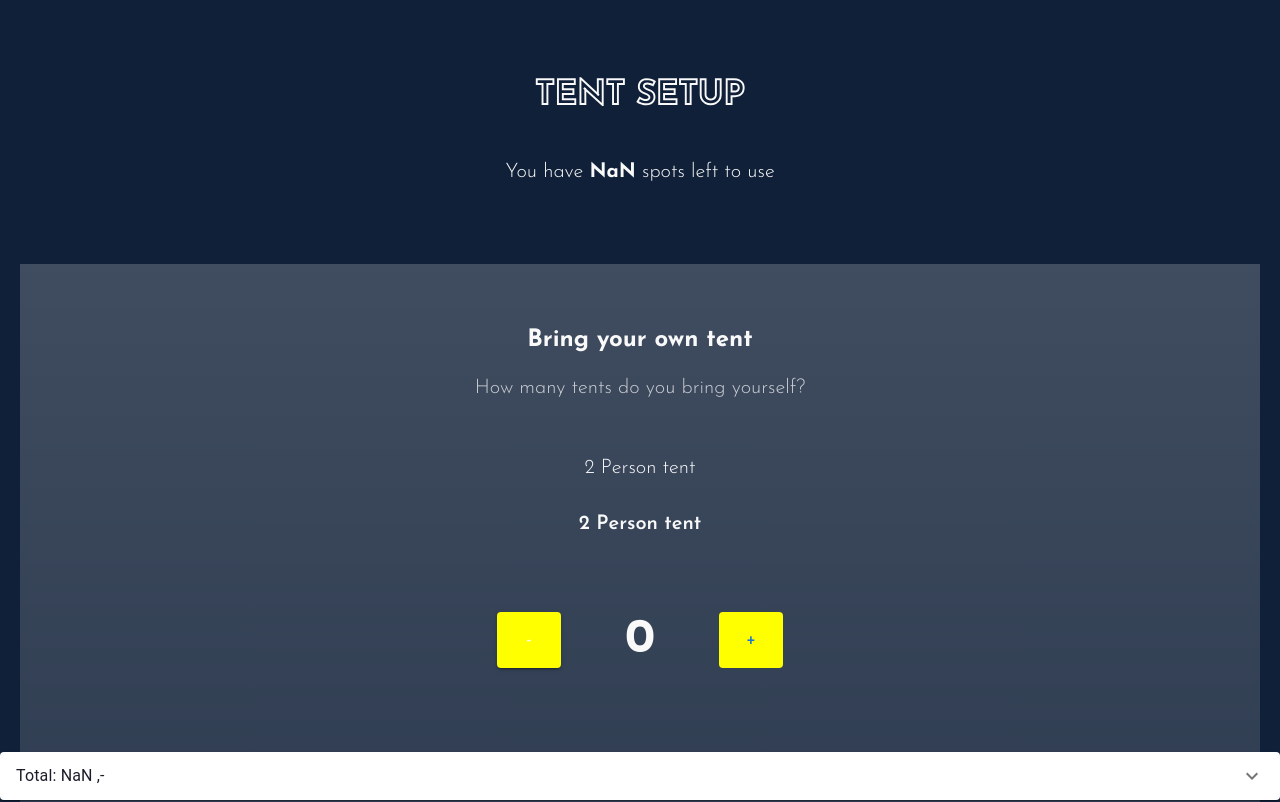
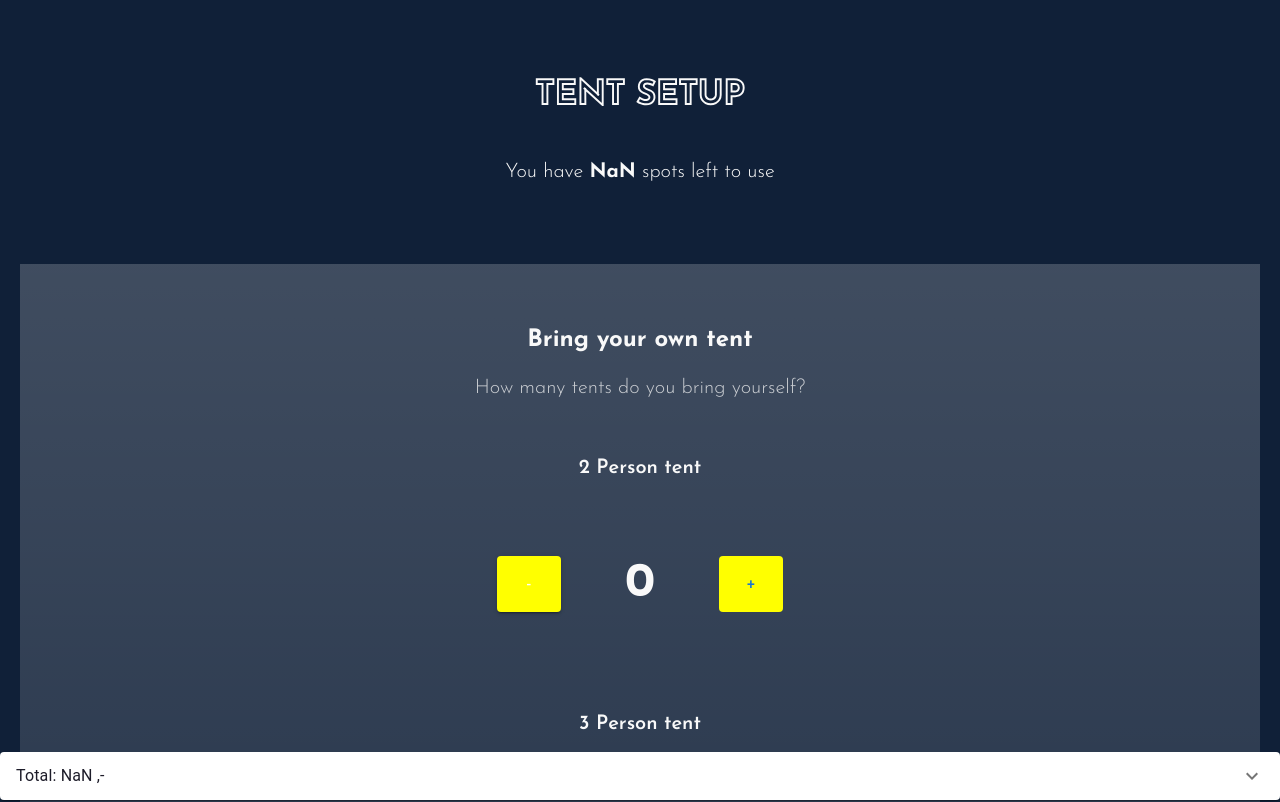
Before and after one commit to jona08n9/booking_flow, a Next.js app: page /tent_selection in a window 1280 px wide. Shown: the top 802 px of the page. Built offline with nearby package versions, Linux system fonts and the light colour scheme; a web font is replaced by a local one.

Commit message:
corrected some wrong merge conflicts

```diff
--- a/src/components/TentCounter.js
+++ b/src/components/TentCounter.js
@@ -6,7 +6,6 @@ export function TentCounter(props) {
   return (
     <>
       <div className="mb-6">
-        <p className="mb-8 mt-8 text-center ">{`${props.size} Person tent ${props.price !== 0 && props.price !== undefined ? props.price + ",-" : ""}`}</p>
         <p className="mb-8 mt-8 text-center font-semibold ">{`${props.size} Person tent ${props.price !== 0 && props.price !== undefined ? props.price + ",-" : ""}`}</p>
 
         <div className="flex items-center justify-center">
--- a/src/pages/contact_information.js
+++ b/src/pages/contact_information.js
@@ -205,7 +205,7 @@ function Contact(props) {
           </Button>
         </div>
       )}
-      <form>
+      {/* <form>
         {[...Array(bookingDetails.ticketAmount)].map((_, index) => (
           <ContactForm
             numOfTickets={index + 1}
@@ -218,7 +218,7 @@ function Contact(props) {
         <Button className=" mb-10 h-10 gap-5 place-self-center rounded-none border-2 border-solid border-color-yellow px-6 font-sans font-semibold text-color-yellow hover:bg-color-yellow hover:text-color-black ">
           <span className="pt-1">Go to payment</span>
         </Button>
-      </form>
+      </form> */}
       <div className={`fixed bottom-0 left-0 right-0 `}>
         <PriceDrawer />
       </div>{" "}
```
